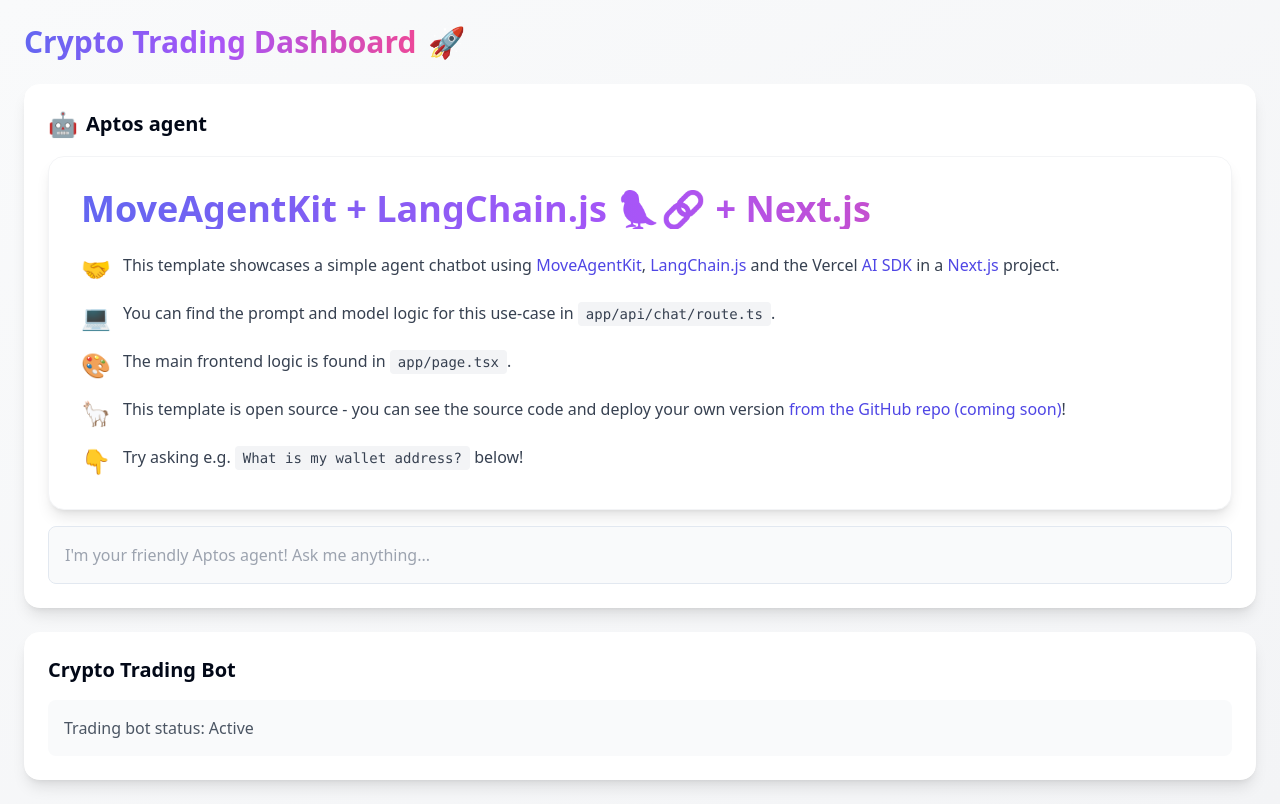
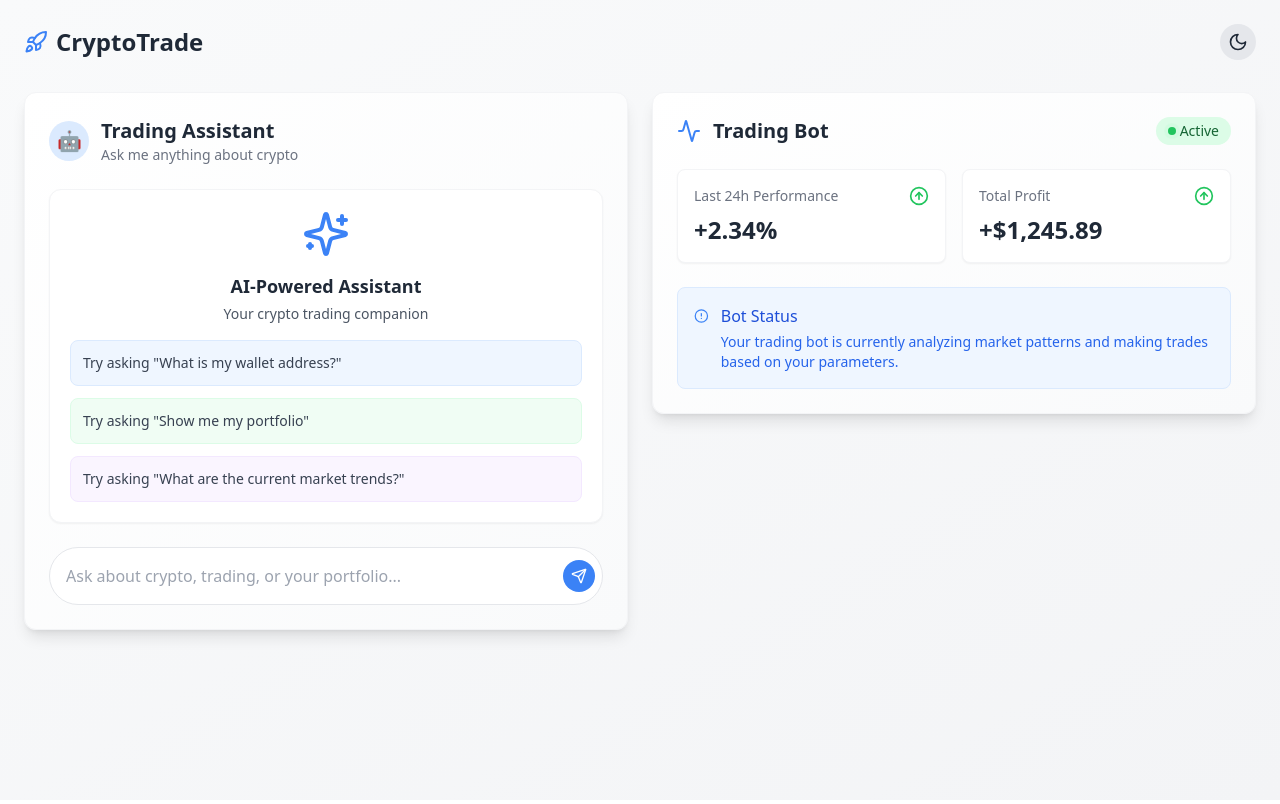
Before and after one commit to itsbhavik1/lightwave-animations, a React (Vite) app: page / in a window 1280 px wide. Built offline with nearby package versions, Linux system fonts and the light colour scheme.

Commit message:
Refactor: Update UI/UX
Update the UI/UX to use a new template.

```diff
--- a/package.json
+++ b/package.json
@@ -47,7 +47,7 @@
     "embla-carousel-react": "^8.3.0",
     "framer-motion": "^12.4.10",
     "input-otp": "^1.2.4",
-    "lucide-react": "^0.462.0",
+    "lucide-react": "^0.479.0",
     "next-themes": "^0.3.0",
     "react": "^18.3.1",
     "react-day-picker": "^8.10.1",
--- a/src/components/ChatWindow.tsx
+++ b/src/components/ChatWindow.tsx
@@ -1,5 +1,7 @@
 
-import React from 'react';
+import React, { useState } from 'react';
+import { Send, MessageSquare } from 'lucide-react';
+import { motion } from 'framer-motion';
 
 interface ChatWindowProps {
   endpoint: string;
@@ -16,22 +18,50 @@ export const ChatWindow: React.FC<ChatWindowProps> = ({
   placeholder,
   emptyStateComponent
 }) => {
+  const [inputValue, setInputValue] = useState('');
+
   return (
-    <div className="bg-white rounded-lg shadow p-6">
-      <div className="flex items-center gap-2 mb-4">
-        <span className="text-2xl">{emoji}</span>
-        <h2 className="text-xl font-semibold">{titleText}</h2>
+    <motion.div
+      initial={{ opacity: 0, y: 20 }}
+      animate={{ opacity: 1, y: 0 }}
+      transition={{ duration: 0.5 }}
+      className="bg-gradient-to-br from-white to-gray-50 rounded-xl shadow-lg border border-gray-100 p-6"
+    >
+      <div className="flex items-center gap-3 mb-6">
+        <motion.div
+          initial={{ scale: 0.8 }}
+          animate={{ scale: 1 }}
+          transition={{ duration: 0.3 }}
+          className="bg-blue-100 w-10 h-10 rounded-full flex items-center justify-center text-xl"
+        >
+          {emoji}
+        </motion.div>
+        <div>
+          <h2 className="text-xl font-bold text-gray-800">{titleText}</h2>
+          <p className="text-sm text-gray-500">Ask me anything about crypto</p>
+        </div>
       </div>
-      <div className="mb-4">
+
+      <div className="bg-white rounded-xl border border-gray-100 shadow-sm mb-6 p-5 min-h-[320px] overflow-auto">
         {emptyStateComponent}
       </div>
+
       <div className="relative">
         <input
           type="text"
+          value={inputValue}
+          onChange={(e) => setInputValue(e.target.value)}
           placeholder={placeholder}
-          className="w-full p-4 border rounded-lg bg-gray-50"
+          className="w-full p-4 pr-12 border border-gray-200 rounded-full bg-white focus:outline-none focus:ring-2 focus:ring-blue-300 focus:border-transparent transition-all"
         />
+        <motion.button
+          whileHover={{ scale: 1.05 }}
+          whileTap={{ scale: 0.95 }}
+          className="absolute right-2 top-1/2 -translate-y-1/2 bg-blue-500 text-white p-2 rounded-full hover:bg-blue-600 transition-colors"
+        >
+          <Send className="h-4 w-4" />
+        </motion.button>
       </div>
-    </div>
+    </motion.div>
   );
 };
--- a/src/components/CryptoTradingBot.tsx
+++ b/src/components/CryptoTradingBot.tsx
@@ -1,16 +1,86 @@
 
-import React from 'react';
+import React, { useState } from 'react';
+import { ArrowUpCircle, ArrowDownCircle, Activity, AlertCircle } from 'lucide-react';
+import { motion } from 'framer-motion';
 
 const CryptoTradingBot: React.FC = () => {
+  const [isActive, setIsActive] = useState(true);
+
   return (
-    <div className="bg-white rounded-lg shadow p-6">
-      <h2 className="text-xl font-semibold mb-4">Crypto Trading Bot</h2>
-      <div className="space-y-4">
-        <div className="bg-gray-50 p-4 rounded-lg">
-          <p className="text-gray-600">Trading bot status: Active</p>
+    <motion.div
+      initial={{ opacity: 0, y: 20 }}
+      animate={{ opacity: 1, y: 0 }}
+      transition={{ duration: 0.5 }}
+      className="bg-gradient-to-br from-white to-gray-50 rounded-xl shadow-lg border border-gray-100 p-6"
+    >
+      <div className="flex justify-between items-center mb-6">
+        <div className="flex items-center gap-3">
+          <Activity className="h-6 w-6 text-blue-500" />
+          <h2 className="text-xl font-bold text-gray-800">Trading Bot</h2>
+        </div>
+        <div className="flex items-center">
+          <span
+            className={`px-3 py-1 rounded-full text-sm font-medium flex items-center gap-1 ${
+              isActive ? 'bg-green-100 text-green-800' : 'bg-red-100 text-red-800'
+            }`}
+          >
+            {isActive ? (
+              <>
+                <span className="relative flex h-2 w-2">
+                  <span className="animate-ping absolute inline-flex h-full w-full rounded-full bg-green-400 opacity-75"></span>
+                  <span className="relative inline-flex rounded-full h-2 w-2 bg-green-500"></span>
+                </span>
+                Active
+              </>
+            ) : (
+              <>
+                <span className="h-2 w-2 rounded-full bg-red-500"></span>
+                Inactive
+              </>
+            )}
+          </span>
         </div>
       </div>
-    </div>
+
+      <div className="grid grid-cols-1 md:grid-cols-2 gap-4 mb-6">
+        <motion.div
+          whileHover={{ scale: 1.02 }}
+          className="bg-white p-4 rounded-lg shadow-sm border border-gray-100"
+        >
+          <div className="flex justify-between items-center">
+            <span className="text-gray-500 text-sm">Last 24h Performance</span>
+            <ArrowUpCircle className="h-5 w-5 text-green-500" />
+          </div>
+          <p className="text-2xl font-bold text-gray-800 mt-2">+2.34%</p>
+        </motion.div>
+
+        <motion.div
+          whileHover={{ scale: 1.02 }}
+          className="bg-white p-4 rounded-lg shadow-sm border border-gray-100"
+        >
+          <div className="flex justify-between items-center">
+            <span className="text-gray-500 text-sm">Total Profit</span>
+            <ArrowUpCircle className="h-5 w-5 text-green-500" />
+          </div>
+          <p className="text-2xl font-bold text-gray-800 mt-2">+$1,245.89</p>
+        </motion.div>
+      </div>
+
+      <motion.div
+        whileHover={{ scale: 1.01 }}
+        className="bg-blue-50 p-4 rounded-lg border border-blue-100"
+      >
+        <div className="flex items-start gap-3">
+          <AlertCircle className="h-5 w-5 text-blue-500 mt-0.5" />
+          <div>
+            <h3 className="font-medium text-blue-700">Bot Status</h3>
+            <p className="text-blue-600 text-sm mt-1">
+              Your trading bot is currently analyzing market patterns and making trades based on your parameters.
+            </p>
+          </div>
+        </div>
+      </motion.div>
+    </motion.div>
   );
 };
 
--- a/src/pages/Index.tsx
+++ b/src/pages/Index.tsx
@@ -1,155 +1,114 @@
 
-import { useState, useEffect } from "react";
+import { useState } from "react";
 import { motion } from "framer-motion";
 import { ChatWindow } from "@/components/ChatWindow";
 import CryptoTradingBot from "@/components/CryptoTradingBot";
-
-interface Transaction {
-  token: string;
-  price: string;
-  transactionId: string;
-}
+import { Sparkles, Moon, Sun, Rocket } from "lucide-react";
 
 const InfoCard = (
   <motion.div
-    initial={{ opacity: 0, y: 20 }}
-    animate={{ opacity: 1, y: 0 }}
-    transition={{ duration: 0.6 }}
-    className="p-6 md:p-8 rounded-2xl bg-white shadow-lg border border-gray-100 w-full max-h-[85%] overflow-hidden"
+    initial={{ opacity: 0 }}
+    animate={{ opacity: 1 }}
+    transition={{ duration: 0.6, delay: 0.2 }}
+    className="h-full flex flex-col"
   >
-    <h1 className="text-3xl md:text-4xl mb-6 bg-gradient-to-r from-indigo-500 via-purple-500 to-pink-500 bg-clip-text text-transparent font-bold">
-      MoveAgentKit + LangChain.js 🦜🔗 + Next.js
-    </h1>
-    <ul className="space-y-4">
-      <motion.li
-        initial={{ opacity: 0, x: -20 }}
-        animate={{ opacity: 1, x: 0 }}
-        transition={{ delay: 0.2 }}
-        className="text-l flex items-start group transition-all"
+    <div className="text-center mb-4">
+      <motion.div
+        initial={{ scale: 0.8 }}
+        animate={{ scale: 1 }}
+        transition={{
+          duration: 0.5,
+          repeat: Infinity,
+          repeatType: "reverse",
+          repeatDelay: 5
+        }}
+        className="inline-block mb-2"
       >
-        <span className="text-2xl group-hover:scale-110 transition-transform">🤝</span>
-        <span className="ml-3 text-gray-700">
-          This template showcases a simple agent chatbot using{" "}
-          <a href="https://www.moveagentkit.xyz/" className="text-indigo-600 hover:text-indigo-800 transition-colors">
-            MoveAgentKit
-          </a>
-          {", "}
-          <a href="https://js.langchain.com/" target="_blank" className="text-indigo-600 hover:text-indigo-800 transition-colors">
-            LangChain.js
-          </a>{" "}
-          and the Vercel{" "}
-          <a href="https://sdk.vercel.ai/docs" target="_blank" className="text-indigo-600 hover:text-indigo-800 transition-colors">
-            AI SDK
-          </a>{" "}
-          in a{" "}
-          <a href="https://nextjs.org/" target="_blank" className="text-indigo-600 hover:text-indigo-800 transition-colors">
-            Next.js
-          </a>{" "}
-          project.
-        </span>
-      </motion.li>
-      <motion.li
-        initial={{ opacity: 0, x: -20 }}
-        animate={{ opacity: 1, x: 0 }}
-        transition={{ delay: 0.3 }}
-        className="hidden text-l md:flex items-start group transition-all"
-      >
-        <span className="text-2xl group-hover:scale-110 transition-transform">💻</span>
-        <span className="ml-3 text-gray-700">
-          You can find the prompt and model logic for this use-case in <code className="px-2 py-1 bg-gray-100 rounded text-sm">app/api/chat/route.ts</code>.
-        </span>
-      </motion.li>
-      <motion.li
-        initial={{ opacity: 0, x: -20 }}
-        animate={{ opacity: 1, x: 0 }}
-        transition={{ delay: 0.4 }}
-        className="hidden text-l md:flex items-start group transition-all"
-      >
-        <span className="text-2xl group-hover:scale-110 transition-transform">🎨</span>
-        <span className="ml-3 text-gray-700">
-          The main frontend logic is found in <code className="px-2 py-1 bg-gray-100 rounded text-sm">app/page.tsx</code>.
-        </span>
-      </motion.li>
-      <motion.li
-        initial={{ opacity: 0, x: -20 }}
-        animate={{ opacity: 1, x: 0 }}
-        transition={{ delay: 0.5 }}
-        className="text-l flex items-start group transition-all"
-      >
-        <span className="text-2xl group-hover:scale-110 transition-transform">🦙</span>
-        <span className="ml-3 text-gray-700">
-          This template is open source - you can see the source code and deploy your own version{" "}
-          <a href="#" target="_blank" className="text-indigo-600 hover:text-indigo-800 transition-colors">
-            from the GitHub repo (coming soon)
-          </a>
-          !
-        </span>
-      </motion.li>
-      <motion.li
-        initial={{ opacity: 0, x: -20 }}
-        animate={{ opacity: 1, x: 0 }}
-        transition={{ delay: 0.6 }}
-        className="text-l flex items-start group transition-all"
-      >
-        <span className="text-2xl group-hover:scale-110 transition-transform">👇</span>
-        <span className="ml-3 text-gray-700">
-          Try asking e.g. <code className="px-2 py-1 bg-gray-100 rounded text-sm">What is my wallet address?</code> below!
-        </span>
-      </motion.li>
-    </ul>
+        <Sparkles className="h-12 w-12 text-blue-500" />
+      </motion.div>
+      <h3 className="text-lg font-bold text-gray-800 mb-1">AI-Powered Assistant</h3>
+      <p className="text-gray-600 text-sm">Your crypto trading companion</p>
+    </div>
+
+    <div className="space-y-3 text-left">
+      <div className="bg-blue-50 rounded-lg p-3 border border-blue-100">
+        <p className="text-sm text-gray-700">Try asking <span className="font-medium">"What is my wallet address?"</span></p>
+      </div>
+      <div className="bg-green-50 rounded-lg p-3 border border-green-100">
+        <p className="text-sm text-gray-700">Try asking <span className="font-medium">"Show me my portfolio"</span></p>
+      </div>
+      <div className="bg-purple-50 rounded-lg p-3 border border-purple-100">
+        <p className="text-sm text-gray-700">Try asking <span className="font-medium">"What are the current market trends?"</span></p>
+      </div>
+    </div>
   </motion.div>
 );
 
 export default function Page() {
+  const [theme, setTheme] = useState<'light' | 'dark'>('light');
+
+  const toggleTheme = () => {
+    setTheme(theme === 'light' ? 'dark' : 'light');
+  };
+
   return (
+    <div className={`min-h-screen bg-gradient-to-br ${
+      theme === 'light'
+        ? 'from-gray-50 to-gray-100'
+        : 'from-gray-800 to-gray-900'
+    } transition-colors duration-300`}>
+      <div className="container mx-auto p-6">
+        <div className="flex justify-between items-center mb-8">
           <motion.div
-      initial={{ opacity: 0 }}
-      animate={{ opacity: 1 }}
+            initial={{ opacity: 0, x: -20 }}
+            animate={{ opacity: 1, x: 0 }}
             transition={{ duration: 0.5 }}
-      className="min-h-screen bg-gradient-to-br from-gray-50 to-gray-100 p-6"
+            className="flex items-center gap-2"
           >
+            <Rocket className={`h-6 w-6 ${theme === 'light' ? 'text-blue-500' : 'text-blue-400'}`} />
+            <h1 className={`text-2xl font-bold ${theme === 'light' ? 'text-gray-800' : 'text-white'}`}>
+              CryptoTrade
+            </h1>
+          </motion.div>
+
+          <motion.button
+            whileHover={{ scale: 1.05 }}
+            whileTap={{ scale: 0.95 }}
+            onClick={toggleTheme}
+            className={`p-2 rounded-full ${
+              theme === 'light'
+                ? 'bg-gray-200 text-gray-800'
+                : 'bg-gray-700 text-gray-200'
+            }`}
+          >
+            {theme === 'light' ? <Moon className="h-5 w-5" /> : <Sun className="h-5 w-5" />}
+          </motion.button>
+        </div>
+
+        <div className="grid grid-cols-1 lg:grid-cols-2 gap-6">
           <motion.div
-        initial={{ y: -20 }}
-        animate={{ y: 0 }}
-        transition={{ duration: 0.6, delay: 0.2 }}
-        className="max-w-7xl mx-auto space-y-6"
-      >
-        <h1 className="text-3xl font-bold text-gray-900 flex items-center gap-3">
-          <span className="bg-gradient-to-r from-indigo-500 via-purple-500 to-pink-500 bg-clip-text text-transparent">
-            Crypto Trading Dashboard
-          </span>
-          <motion.span
-            animate={{ rotate: [0, 20, 0] }}
-            transition={{ duration: 0.5, repeat: Infinity, repeatDelay: 2 }}
-          >
-            🚀
-          </motion.span>
-        </h1>
-
-        <motion.div
-          initial={{ scale: 0.95, opacity: 0 }}
-          animate={{ scale: 1, opacity: 1 }}
-          transition={{ duration: 0.5, delay: 0.3 }}
-          className="rounded-2xl overflow-hidden shadow-lg bg-white"
+            initial={{ opacity: 0, y: 20 }}
+            animate={{ opacity: 1, y: 0 }}
+            transition={{ duration: 0.5 }}
           >
             <ChatWindow
               endpoint="api/hello"
               emoji="🤖"
-            titleText="Aptos agent"
-            placeholder="I'm your friendly Aptos agent! Ask me anything..."
+              titleText="Trading Assistant"
+              placeholder="Ask about crypto, trading, or your portfolio..."
               emptyStateComponent={InfoCard}
             />
           </motion.div>
 
           <motion.div
-          initial={{ scale: 0.95, opacity: 0 }}
-          animate={{ scale: 1, opacity: 1 }}
-          transition={{ duration: 0.5, delay: 0.4 }}
-          className="rounded-2xl overflow-hidden shadow-lg bg-white"
+            initial={{ opacity: 0, y: 20 }}
+            animate={{ opacity: 1, y: 0 }}
+            transition={{ duration: 0.5, delay: 0.2 }}
           >
             <CryptoTradingBot />
           </motion.div>
-      </motion.div>
-    </motion.div>
+        </div>
+      </div>
+    </div>
   );
 }
```
Also changed, not shown: 1 other file (tests, documents, lock files or other folders). Lines whose indentation alone changed are shown as unchanged.
